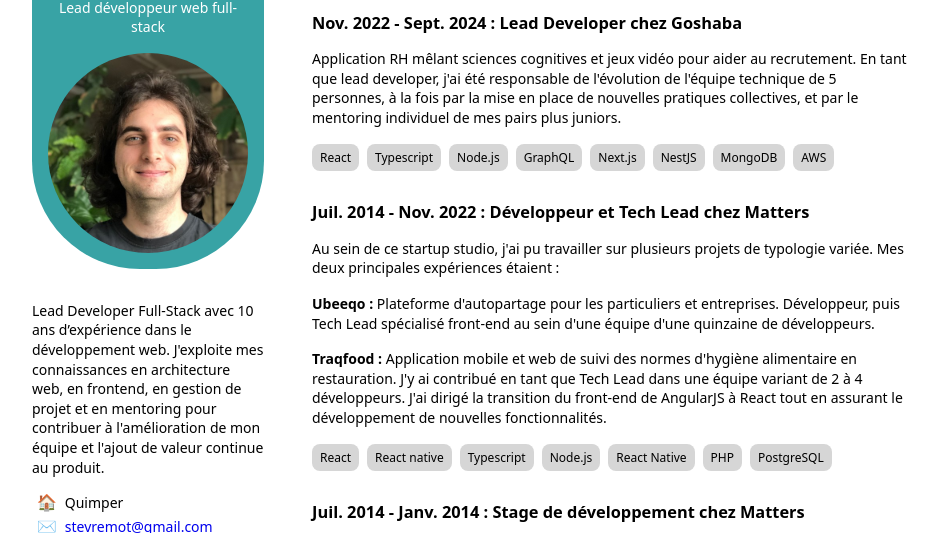
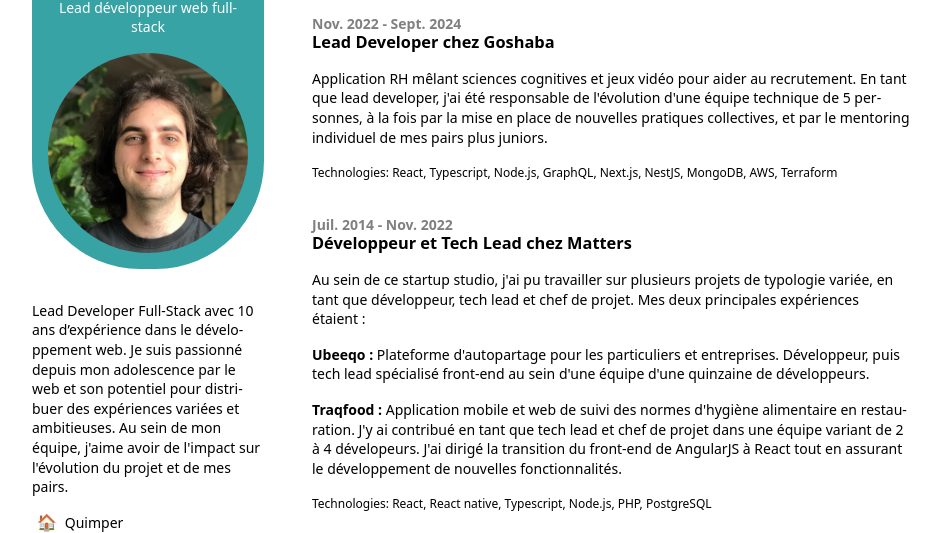
Before and after one commit to stevenremot/website, a plain HTML site: page index.html in a window 1280 px wide. Shown: the part 102-635 px from the top of the page, without its empty margins (168-1108 px from the left). Drawn offline with Linux system fonts and the light colour scheme.

Commit message:
Improve wording and experiences style

```diff
--- a/index.html
+++ b/index.html
@@ -17,10 +17,11 @@
             <article class="intro">
                 <p>
                     Lead Developer Full-Stack avec 10 ans d’expérience dans le
-                    développement web. J'exploite mes connaissances en
-                    architecture web, en frontend, en gestion de projet et en
-                    mentoring pour contribuer à l'amélioration de mon équipe et
-                    l'ajout de valeur continue au produit.
+                    dévelo&shy;ppement web. Je suis passionné depuis mon
+                    adolescence par le web et son potentiel pour distribuer des
+                    expériences variées et ambitieuses. Au sein de mon équipe,
+                    j'aime avoir de l'impact sur l'évolution du projet et de mes
+                    pairs.
                 </p>
 
                 <ul class="contact-list">
@@ -104,76 +105,67 @@
                 <h2>Expérience</h2>
 
                 <article>
-                    <h3>
-                        Nov. 2022 - Sept. 2024&nbsp;: Lead Developer chez
-                        Goshaba
-                    </h3>
+                    <div class="expericence-header">
+                        <div class="dates">Nov. 2022 - Sept. 2024</div>
+                        <h3>Lead Developer chez Goshaba</h3>
+                    </div>
+
                     <p>
                         Application RH mêlant sciences cognitives et jeux vidéo
                         pour aider au recrutement. En tant que lead developer,
-                        j'ai été responsable de l'évolution de l'équipe
+                        j'ai été responsable de l'évolution d'une équipe
                         technique de 5 personnes, à la fois par la mise en place
                         de nouvelles pratiques collectives, et par le mentoring
                         individuel de mes pairs plus juniors.
                     </p>
 
-                    <ul class="tag-list">
-                        <li>React</li>
-                        <li>Typescript</li>
-                        <li>Node.js</li>
-                        <li>GraphQL</li>
-                        <li>Next.js</li>
-                        <li>NestJS</li>
-                        <li>MongoDB</li>
-                        <li>AWS</li>
-                    </ul>
+                    <p class="small">
+                        Technologies: React, Typescript, Node.js, GraphQL,
+                        Next.js, NestJS, MongoDB, AWS, Terraform
+                    </p>
                 </article>
 
                 <article>
-                    <h3>
-                        Juil. 2014 - Nov. 2022&nbsp;: Développeur et Tech Lead
-                        chez Matters
-                    </h3>
+                    <div class="expericence-header">
+                        <div class="dates">Juil. 2014 - Nov. 2022</div>
+                        <h3>Développeur et Tech Lead chez Matters</h3>
+                    </div>
 
                     <p>
                         Au sein de ce startup studio, j'ai pu travailler sur
-                        plusieurs projets de typologie variée. Mes deux
+                        plusieurs projets de typologie variée, en tant que
+                        développeur, tech lead et chef de projet. Mes deux
                         principales expériences étaient&nbsp;:
                     </p>
 
                     <p>
                         <strong>Ubeeqo&nbsp;:</strong> Plateforme d'autopartage
                         pour les particuliers et entreprises. Développeur, puis
-                        Tech Lead spécialisé front-end au sein d'une équipe
+                        tech lead spécialisé front-end au sein d'une équipe
                         d'une quinzaine de développeurs.
                     </p>
 
                     <p>
                         <strong>Traqfood&nbsp;:</strong> Application mobile et
                         web de suivi des normes d'hygiène alimentaire en
-                        restauration. J'y ai contribué en tant que Tech Lead
-                        dans une équipe variant de 2 à 4 développeurs. J'ai
-                        dirigé la transition du front-end de AngularJS à React
-                        tout en assurant le développement de nouvelles
-                        fonctionnalités.
+                        restauration. J'y ai contribué en tant que tech lead et
+                        chef de projet dans une équipe variant de 2 à 4
+                        dévelopeurs. J'ai dirigé la transition du front-end de
+                        AngularJS à React tout en assurant le développement de
+                        nouvelles fonctionnalités.
                     </p>
 
-                    <ul class="tag-list">
-                        <li>React</li>
-                        <li>React native</li>
-                        <li>Typescript</li>
-                        <li>Node.js</li>
-                        <li>React Native</li>
-                        <li>PHP</li>
-                        <li>PostgreSQL</li>
-                    </ul>
+                    <p class="small">
+                        Technologies: React, React native, Typescript, Node.js,
+                        PHP, PostgreSQL
+                    </p>
                 </article>
 
                 <article>
-                    <h3>
-                        Juil. 2014 - Janv. 2014&nbsp;: Stage de développement
-                        chez Matters
-                    </h3>
+                    <div class="expericence-header">
+                        <div class="dates">Juil. 2014 - Janv. 2014</div>
+                        <h3>Stage de développement chez Matters</h3>
+                    </div>
 
                     <p>
                         Pour le compte de la société Ubeeqo, j'ai développé un
@@ -181,12 +173,9 @@
                         véhicules.
                     </p>
 
-                    <ul class="tag-list">
-                        <li>Javascript</li>
-                        <li>PHP</li>
-                        <li>PostgreSQL</li>
-                        <li>Algorithmie</li>
-                    </ul>
+                    <p class="small">
+                        Technologies: Javascript, PHP, PostgreSQL
+                    </p>
                 </article>
             </section>
 
--- a/style.css
+++ b/style.css
@@ -2,6 +2,8 @@
     :root {
         --color-primary: #38a3a5;
         --color-primary-reverse: white;
+
+        --color-faded: gray;
 
         --color-block: #d6d6d6;
         --color-block-reverse: black;
@@ -36,6 +38,7 @@
     p {
         word-break: normal;
         overflow-wrap: break-word;
+        hyphens: auto;
     }
 }
 
@@ -59,6 +62,10 @@
 
     /* Components */
 
+    .small {
+        font-size: 0.75rem;
+    }
+
     .name-header {
         --img-width: 200px;
 
@@ -80,6 +87,7 @@
         h1,
         p {
             text-align: center;
+            word-break: keep-all;
         }
 
         img {
@@ -160,6 +168,17 @@
             flex-direction: column;
             gap: 1rem;
         }
+
+        .experience-header {
+            display: flex;
+            flex-direction: column;
+            gap: 0.5rem;
+        }
+
+        .dates {
+            color: var(--color-faded);
+            font-weight: 600;
+        }
     }
 
     .small-section {
```
